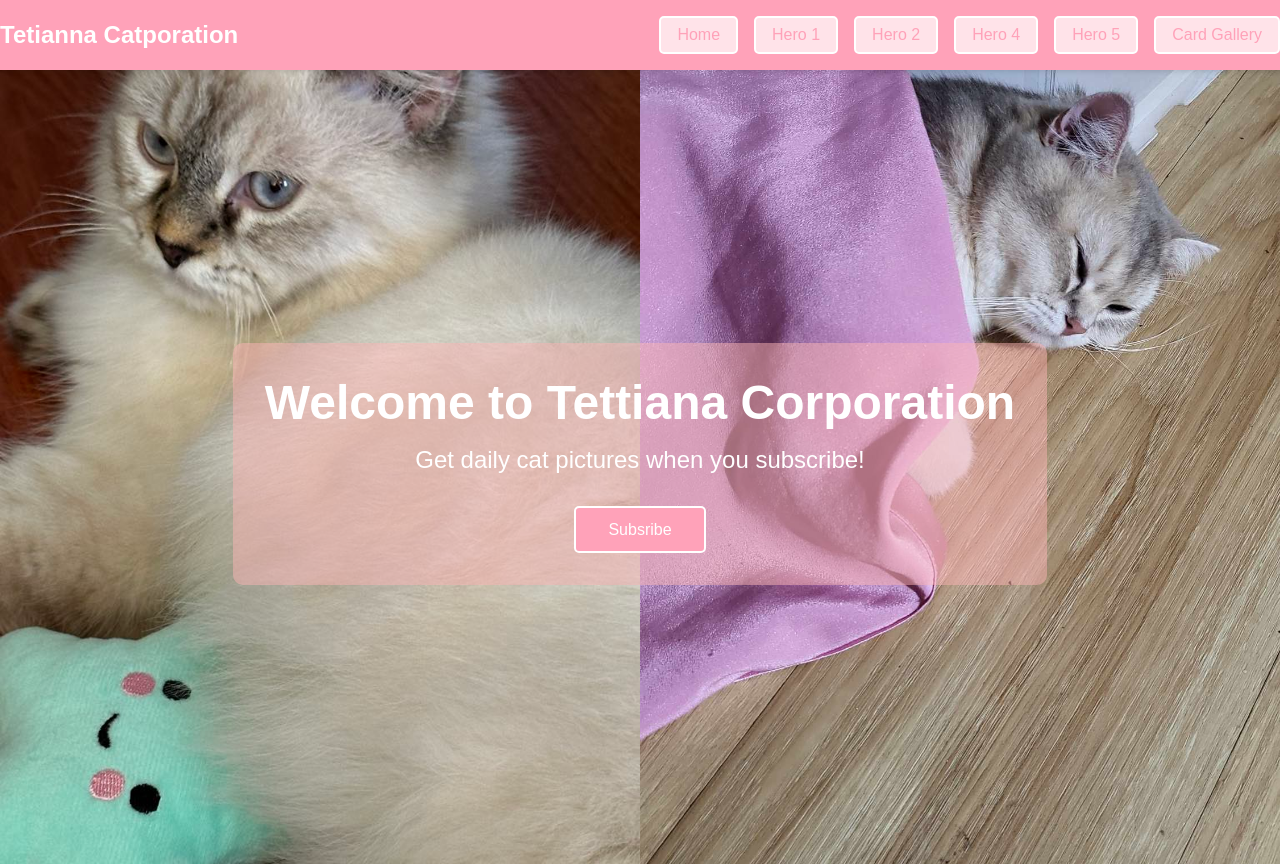
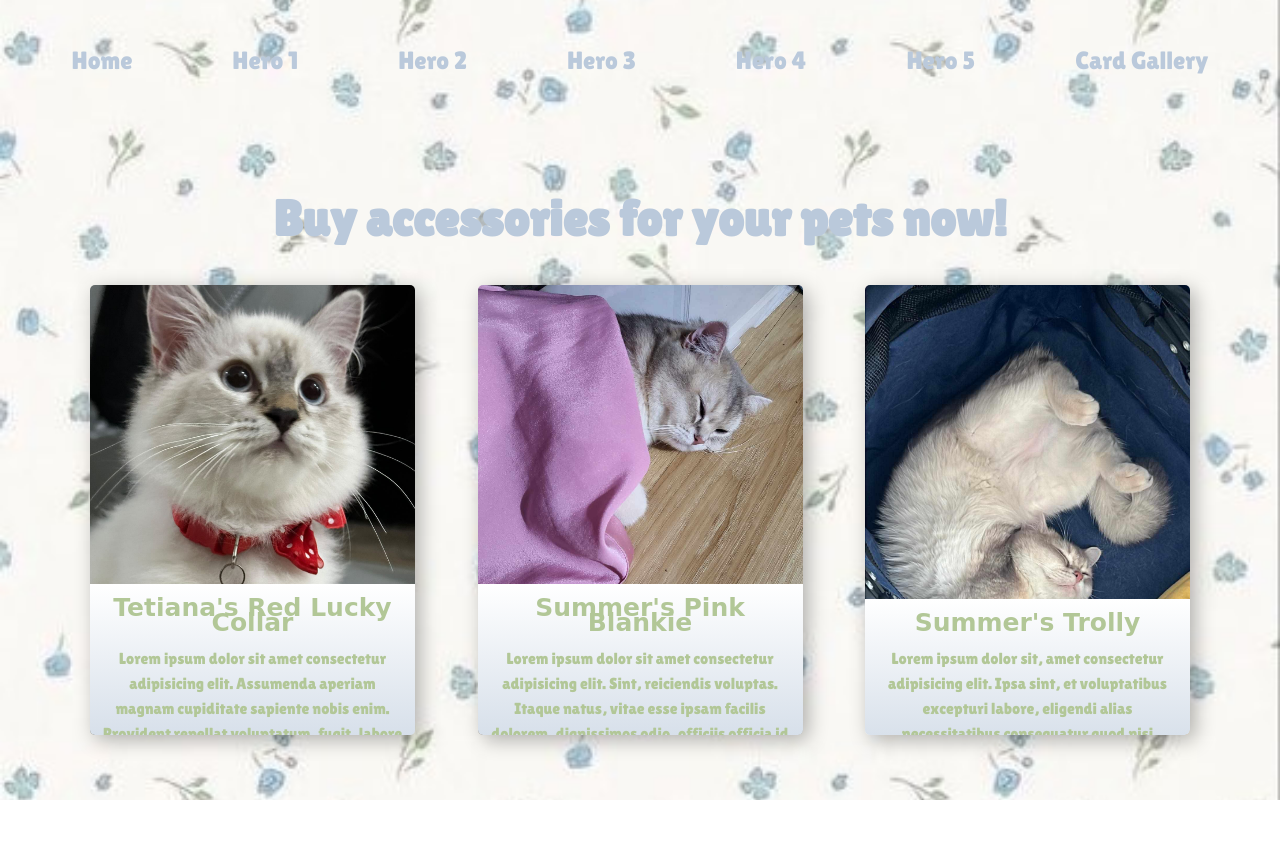
Before and after one commit to nicollechoy/WD-HandsOn2-Choy, a plain HTML site: page pages/hero3/index.html in a window 1280 px wide. After the commit the page ends 800 px from the top, so only its background shows below. Drawn offline with Linux system fonts and the light colour scheme.

Commit message:
refactor(hero 3) changed hero design

```diff
--- a/pages/hero3/assets/css/style.css
+++ b/pages/hero3/assets/css/style.css
@@ -1,125 +1,171 @@
-body, h1, h2, p, ul {
+@import url('https://fonts.googleapis.com/css2?family=Lilita+One&display=swap');
+* {
     margin: 0;
     padding: 0;
+    box-sizing: border-box;
+    font-family: "Lilita One", sans-serif;
 }
-
 body {
-    font-family: Arial, sans-serif;
-    min-height: 100vh;
-    display: flex;
-    flex-direction: column;
-    justify-content: center;
-    align-items: center;
-    background-color: #FFE3E9;
-}
-
-header {
-    background-color: #FFA2B9;
-    color: #fff;
-    padding: 1rem 2rem;
-    width: 100%;
-    position: fixed;
-    top: 0;
-    z-index: 1000;
-    display: flex;
-    justify-content: space-between;
-    align-items: center;
-    box-shadow: 0 2px 4px rgba(0, 0, 0, 0.1);
-}
-
-header .logo h1 {
-    font-size: 1.5rem;
-    margin: 0;
-}
-
-header nav .nav-buttons {
-    display: flex;
-    gap: 1rem;
-}
-
-.nav-buttons a {
-    text-decoration: none;
-    color: #FFA2B9;
-    background-color: #FFE3E9;
-    border: 2px solid #fff;
-    padding: 0.5rem 1rem;
-    border-radius: 5px;
-    transition: background-color 0.3s, color 0.3s;
-}
-
-.nav-buttons a:hover {
-    background-color: #FFA2B9;
-    color: #333;
+    background-image: url(../img/hero3wp.jpg);
+    background-size: cover;
+    background-position: center;
+    background-attachment: fixed;
+    background-repeat: no-repeat;
 }
 
 .hero {
     position: relative;
-    height: 100vh;
-    width: 100%;
     display: flex;
     justify-content: center;
     align-items: center;
-    color: #fff;
-    text-align: center;
-    overflow: hidden;
-    margin-top: 4rem; /* Adjusted for fixed header */
+    height: 15vh;
+    z-index: 1;
 }
 
-.split-background {
-    position: absolute;
-    top: 0;
-    left: 0;
+nav {
+    display: flex;
+    align-items: center;
+    justify-content: center;
     width: 100%;
-    height: 100%;
-    display: flex;
 }
 
-.left-half {
-    flex: 1;
-    background-image: url('/pages/hero3/assets/img/tetihero3.jpg'); /* Replace with actual path */
-    background-size: cover;
-    background-position: center;
+nav ul {
+    display: flex;
+    list-style: none;
 }
 
-.right-half {
-    flex: 1;
-    background-image: url('/pages/hero3/assets/img/sickcar.jpg'); /* Replace with actual path */
-    background-size: cover;
-    background-position: center;
+nav ul li a {
+    position: relative;
+    font-size: 25px;
+    font-family: "Lilita One", sans-serif;
+  font-weight: 400;
+  font-style: normal;
+    color: #bac9db  ;
+    text-decoration: none;
+    padding: 10px 50px;
+    transition: color 0.5s;
 }
 
-.hero-content {
-    position: relative;
-    z-index: 1;
-    max-width: 800px;
-    padding: 2rem;
-    background-color: rgba(252, 181, 181, 0.5);
-    border-radius: 10px;
+nav ul li a:hover {
+    color: #b2c797;
 }
 
-.hero-content h1 {
-    font-size: 3rem;
-    margin-bottom: 1rem;
+nav ul li a::before {
+    content: "";
+    position: absolute;
+    width: 100%;
+    height: 2px;
+    bottom: 0;
+    left: 0;
+    background-color: #b2c797;
+    visibility: hidden;
+    transform: scaleX(0);
+    transition: all 0.5s;
 }
 
-.hero-content p {
-    font-size: 1.5rem;
-    margin-bottom: 2rem;
+nav ul li a:hover::before {
+    visibility: visible;
+    transform: scaleX(1);
 }
 
-.hero-content .btn {
+a{
+    text-decoration: none;
+}
+h1{
+    font-size: 50px;
+    color: #bac9db;
+    text-align: center;
+
+}
+.wrapper{
+    padding: 70px 0 0 0;
+    display: flex;
+    flex-direction: column;
+    justify-content: center;
+}
+.services{
+    width: 1100px;
+    height: auto;
+    display: flex;
+    flex-direction: row;
+    justify-content: space-between;
+    align-items: center;
+    margin: 0 auto;
+}
+.single-img{
+    border-radius: 5px;
+    display: flex;
+    flex-direction: column-reverse;
+    flex-wrap: nowrap;
+    width: 325px;
+    height: 450px;
+    overflow: hidden;
+    box-shadow: 5px 5px 20px rgba(0,0,0,0.3);
+    transform: translate(0, 0);
+    transition: .3s;
+}
+.single-img:hover{
+    transform: translate(0, -9px);
+}
+.img-one{
+    background-image: url(../img/redluckycollar.jpg);
+    background-size: cover;
+    background-position: center center;
+}
+.img-two{
+    background-image: url(../img/sickcar.jpg);
+    background-size: cover;
+    background-position: center center;
+}
+.img-three{
+    background-image: url(../img/summertrolly.jpg);
+    background-size: cover;
+    background-position: center center;
+}
+.img-text{
+    background: linear-gradient(to top,#bac9db,rgb(255, 255, 255));
+    padding: 0 10px 5px 10px;
+    width: 100%;
+    height: auto;
+    position: relative;
+    transform: translate(0, 110px);
+    line-height: 25px;
+    transition: 0.5s ease;
     display: inline-block;
-    padding: 0.8rem 2rem;
-    background-color: #FFA2B9;
+    text-align: center;
+    color: #b2c797;
+}
+.img-text h4{
+    line-height: 15px;
+    padding: 0;
+    margin: 16px 0;
+    font-family: 'Alfa Slab One', cursive;
+    font-size: 25px;
+}
+.services button{
+    background: #b2c797;
     color: #fff;
-    border: 2px solid white;
-    text-decoration: none;
-    border-radius: 5px;
-    transition: background-color 0.3s, color 0.3s;
+    padding: 10px 35px;
+    border: none;
+    border-radius: 50px;
+    line-height: 14px;
+    display: inline-block;
+    margin-bottom: 10px;
+}
+.single-img:hover .img-text{
+    transform: translate(0, 0);
 }
 
-.hero-content .btn:hover {
-    color: #333;
-    background-color: #FFE3E9;
-    border: 2px solid white;
+@media (max-width: 991px){
+    .wrapper{
+        padding: 0;
+    }
+    .services{
+        width: 100%;
+        display: flex;
+        flex-direction: column;
+    }
+    a{
+        margin-bottom: 35px;
+    }
 }
--- a/pages/hero3/index.html
+++ b/pages/hero3/index.html
@@ -7,32 +7,53 @@
     <link rel="stylesheet" href="./assets/css/style.css">
 </head>
 <body>
-    <header>
-        <div class="logo">
-            <h1>Tetianna Catporation</h1>
+        <div class="hero">
+        <nav>
+            <ul>
+                <li><a href="../../index.html">Home</a></li>
+                <li><a href="../hero1/index.html">Hero 1</a></li>
+                <li><a href="../hero2/index.html">Hero 2</a></li>
+                <li><a href="../hero3/index.html">Hero 3</a></li>
+                <li><a href="../hero4/index.html">Hero 4</a></li>
+                <li><a href="../hero5/index.html">Hero 5</a></li>
+                <li><a href="../card-gallery/index.html">Card Gallery</a></li>
+            </ul>
+        </nav>
         </div>
-        <nav>
-            <div class="nav-buttons">
-                <a href="./index.html">Home</a>
-                <a href="../hero1/index.html">Hero 1</a>
-                <a href="../hero2/index.html">Hero 2</a>
-                <a href="../hero4/index.html">Hero 4</a>
-                <a href="../hero5/index.html">Hero 5</a>
-                <a href="../card-gallery/index.html">Card Gallery</a>
-            </div>
-        </nav>
-    </header>
 
-    <section class="hero hero-style3">
-        <div class="split-background">
-            <div class="left-half"></div>
-            <div class="right-half"></div>
+        <div class="wrapper">
+            <h1>Buy accessories for your pets now!</h1>
+            <br>
+            <br>
+            <div class="services">
+                <a href="#">
+                    <span class="single-img img-one">
+                        <span class="img-text">
+                        <h4>Tetiana's Red Lucky Collar</h4>
+                        <p>Lorem ipsum dolor sit amet consectetur adipisicing elit. Assumenda aperiam magnam cupiditate sapiente nobis enim. Provident repellat voluptatum, fugit, labore eos aperiam reprehenderit nostrum dicta dolorum laborum et fuga amet.</p>
+                        <button>Buy Now</button>
+                        </span>
+                    </span>
+                </a>
+                <a href="#">
+                    <span class="single-img img-two">
+                        <span class="img-text">
+                            <h4>Summer's Pink Blankie</h4>
+                            <p>Lorem ipsum dolor sit amet consectetur adipisicing elit. Sint, reiciendis voluptas. Itaque natus, vitae esse ipsam facilis dolorem, dignissimos odio, officiis officia id sunt aspernatur. Earum eveniet esse optio facere?</p>
+                            <button>Buy Now</button>
+                        </span>
+                    </span>
+                </a>
+                <a href="#">
+                    <span class="single-img img-three">
+                        <span class="img-text">
+                            <h4>Summer's Trolly</h4>
+                            <p>Lorem ipsum dolor sit, amet consectetur adipisicing elit. Ipsa sint, et voluptatibus excepturi labore, eligendi alias necessitatibus consequatur quod nisi voluptates tempore minus tempora, ea temporibus qui? Dolor, sapiente impedit.</p>
+                            <button>Buy Now</button>
+                        </span>
+                    </span>
+                </a>
         </div>
-        <div class="hero-content">
-            <h1>Welcome to Tettiana Corporation</h1>
-            <p>Get daily cat pictures when you subscribe!</p>
-            <a href="#" class="btn">Subsribe</a>
         </div>
-    </section>
 </body>
 </html>
```
Also changed, not shown: pages/hero2/index.html (+1 -1 lines), pages/hero3/assets/img/bg2.jpg (deleted), pages/hero3/assets/img/hero3wp.jpg (added), pages/hero3/assets/img/redluckycollar.jpg (added), pages/hero3/assets/img/summertrolly.jpg (added), pages/hero3/assets/js/redluckycollar.jpg (added), 1 other file.
